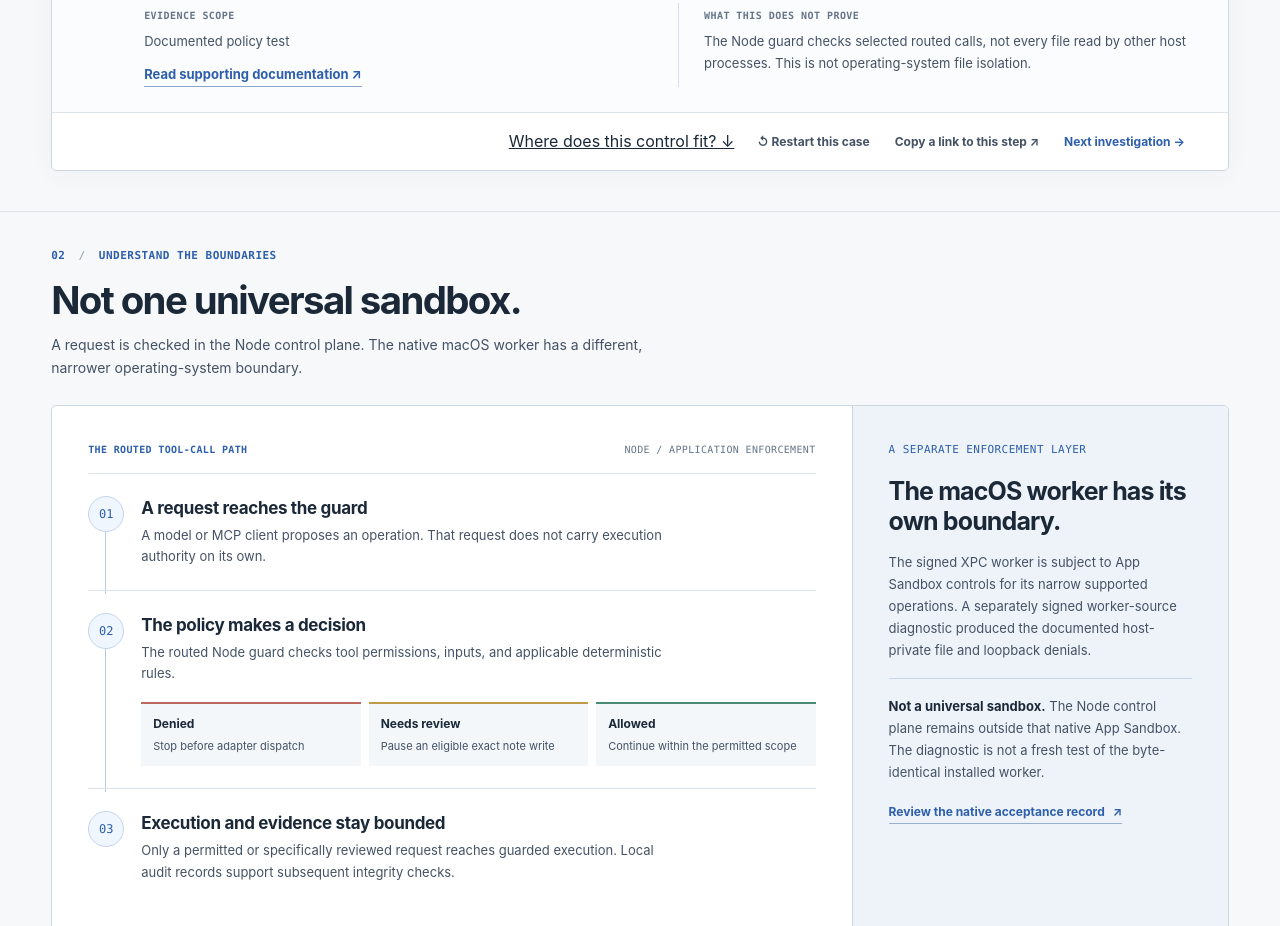
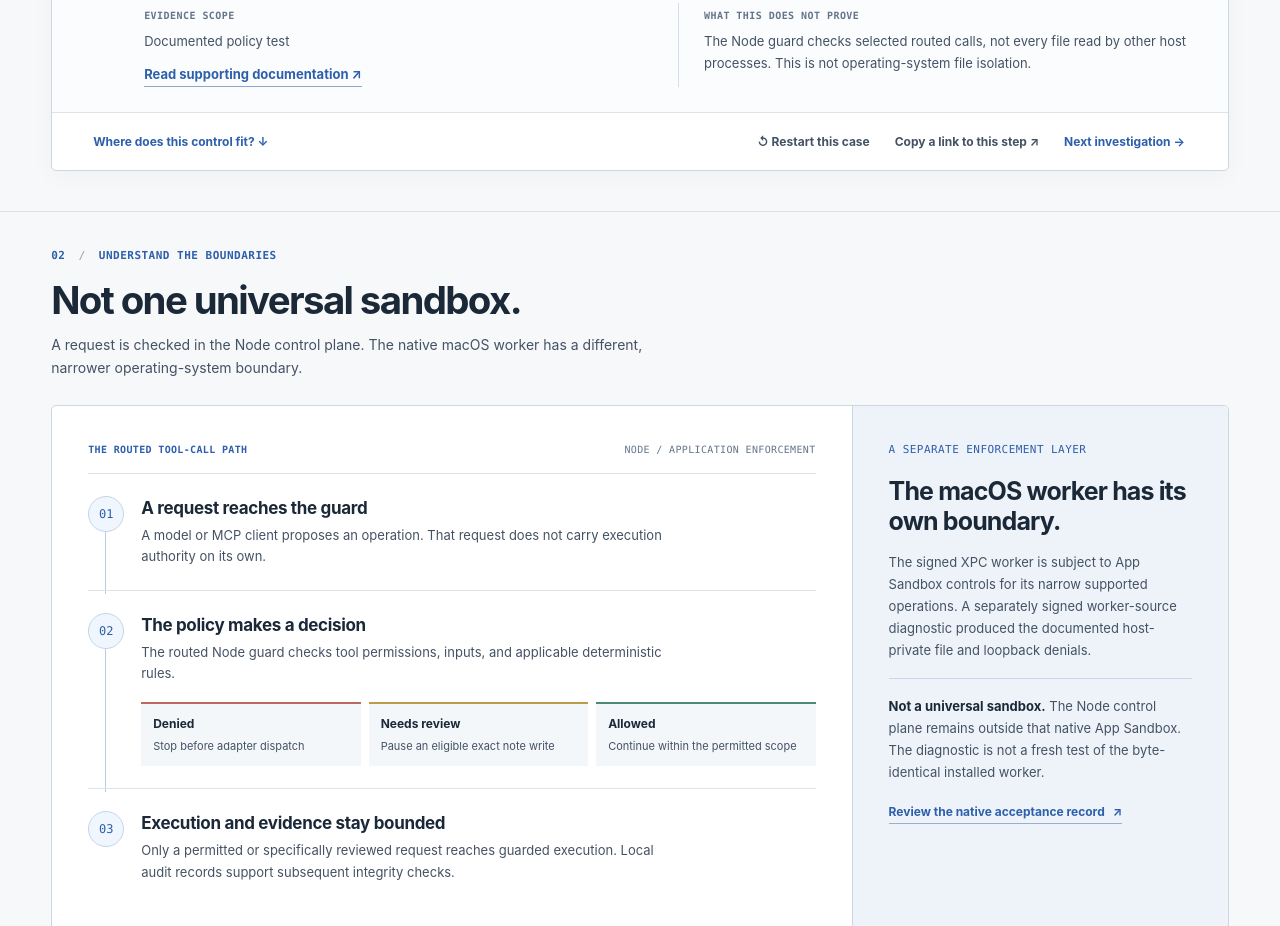
Before and after one commit to christophervalle85/agent-black-box-design-lab, a website with bundled scripts: page public/showcase.html in a window 1280 px wide. Shown: the part 2097-3023 px from the top of the page. Built offline with nearby package versions, Linux system fonts and the light colour scheme.

Commit message:
Give the investigation-to-architecture transition a clear next step

```diff
--- a/public/showcase.css
+++ b/public/showcase.css
@@ -162,6 +162,9 @@ h1 span { color: #708092; }
 .footer-action { color: var(--body); border: 0; background: transparent; padding: 8px 2px; font-size: 12px; font-weight: 690; }
 .footer-action:hover { color: var(--blue); }
 .footer-next { color: var(--blue); }
+.footer-bridge { color: var(--blue); text-decoration: none; font-weight: 740; font-size: 12px; margin-right: auto; padding-block: 8px; }
+.footer-bridge:hover { text-decoration: underline; }
+
 
 /* A single technical reading surface, with native OS scope deliberately separate. */
 .architecture-frame {
```
